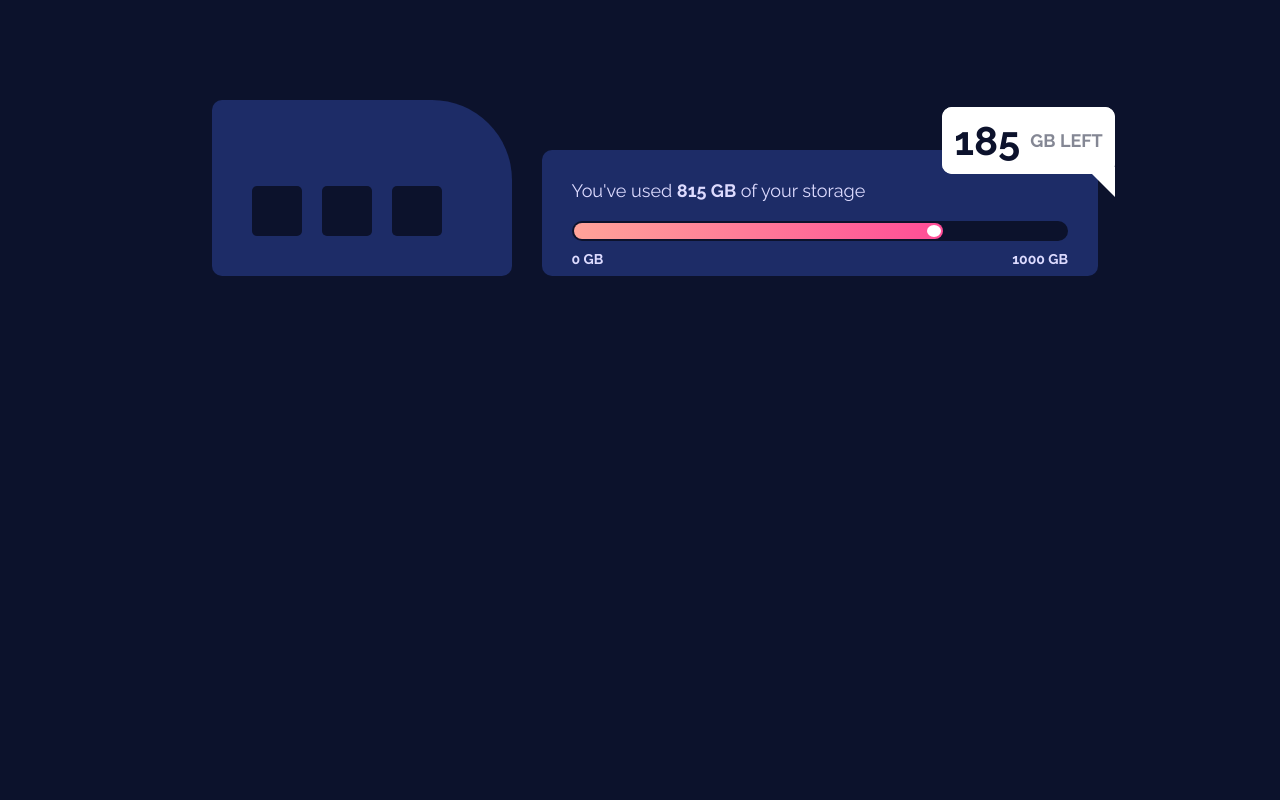
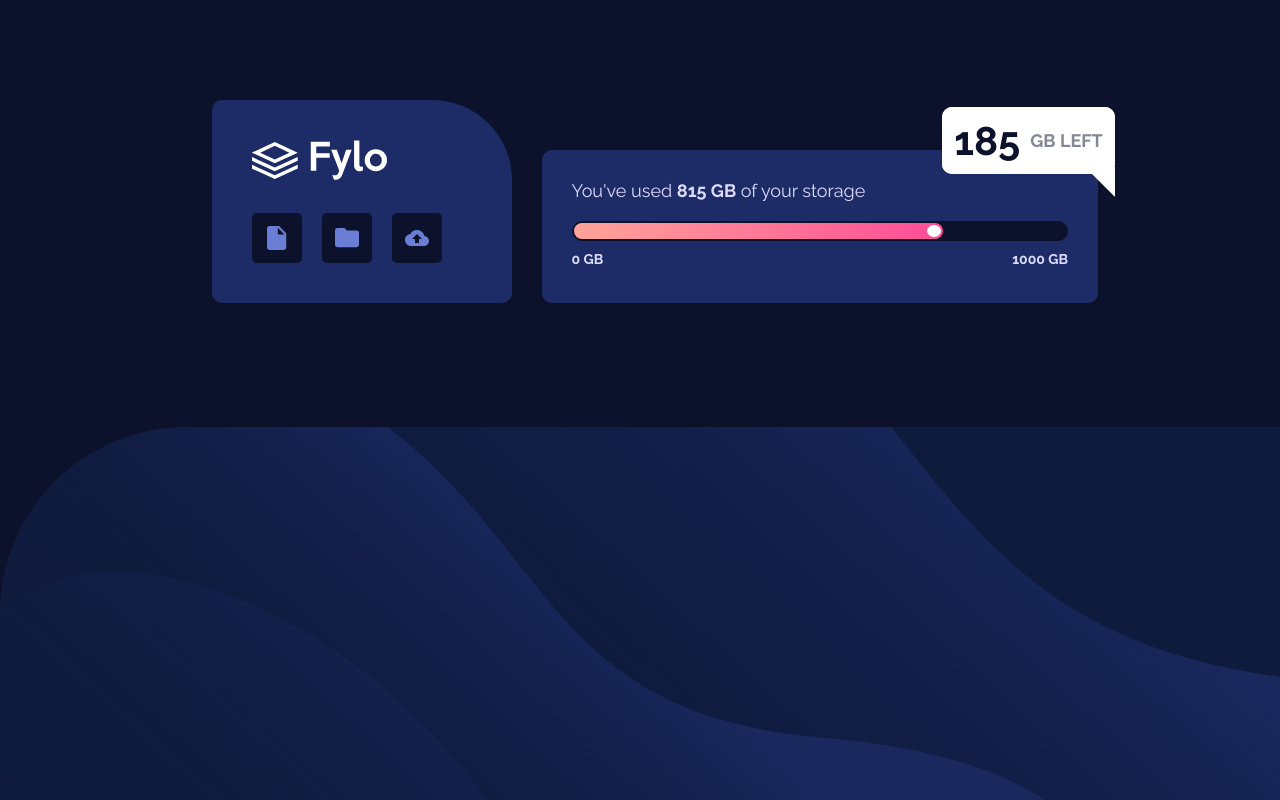
Before and after one commit to kire21/fylo, a plain HTML site: page index.html in a window 1280 px wide. Drawn offline with Linux system fonts and the light colour scheme; the site is published under a folder, as on GitHub Pages, so addresses that start at the root find nothing.

Commit message:
Changed images path

```diff
--- a/index.html
+++ b/index.html
@@ -22,14 +22,16 @@
   <body>
     <section class="storage__component grid grid--1x2">
       <div class="fylo">
-        <img src="/images/logo.svg" alt="" />
+        <img src="./images/logo.svg" alt="" />
         <div class="icons">
-          <div class="icon"><img src="/images/icon-document.svg" alt="" /></div>
           <div class="icon">
-            <img class="icon--2" src="/images/icon-folder.svg" alt="" />
+            <img src="./images/icon-document.svg" alt="" />
           </div>
           <div class="icon">
-            <img class="icon--3" src="/images/icon-upload.svg" alt="" />
+            <img class="icon--2" src="./images/icon-folder.svg" alt="" />
+          </div>
+          <div class="icon">
+            <img class="icon--3" src="./images/icon-upload.svg" alt="" />
           </div>
         </div>
       </div>
--- a/style.css
+++ b/style.css
@@ -22,11 +22,11 @@ html {
 }
 
 body {
-  font-family: "Raleway", Arial, Helvetica, sans-serif;
+  font-family: 'Raleway', Arial, Helvetica, sans-serif;
   font-weight: 400;
   font-size: 1.4rem;
   height: 100vh;
-  background: url(/images/bg-mobile.png) no-repeat;
+  background: url(./images/bg-mobile.png) no-repeat;
   background-size: cover;
 }
 
@@ -38,7 +38,7 @@ h3 {
 
 @media screen and (min-width: 1024px) {
   body {
-    background: var(--color-very-dark-blue) url(/images/bg-desktop.png)
+    background: var(--color-very-dark-blue) url(./images/bg-desktop.png)
       no-repeat;
     background-size: contain;
     background-position: 0 100%;
@@ -198,7 +198,7 @@ h3 {
   }
 
   .message:after {
-    content: "";
+    content: '';
     position: absolute;
     width: 0;
     height: 0;
```
